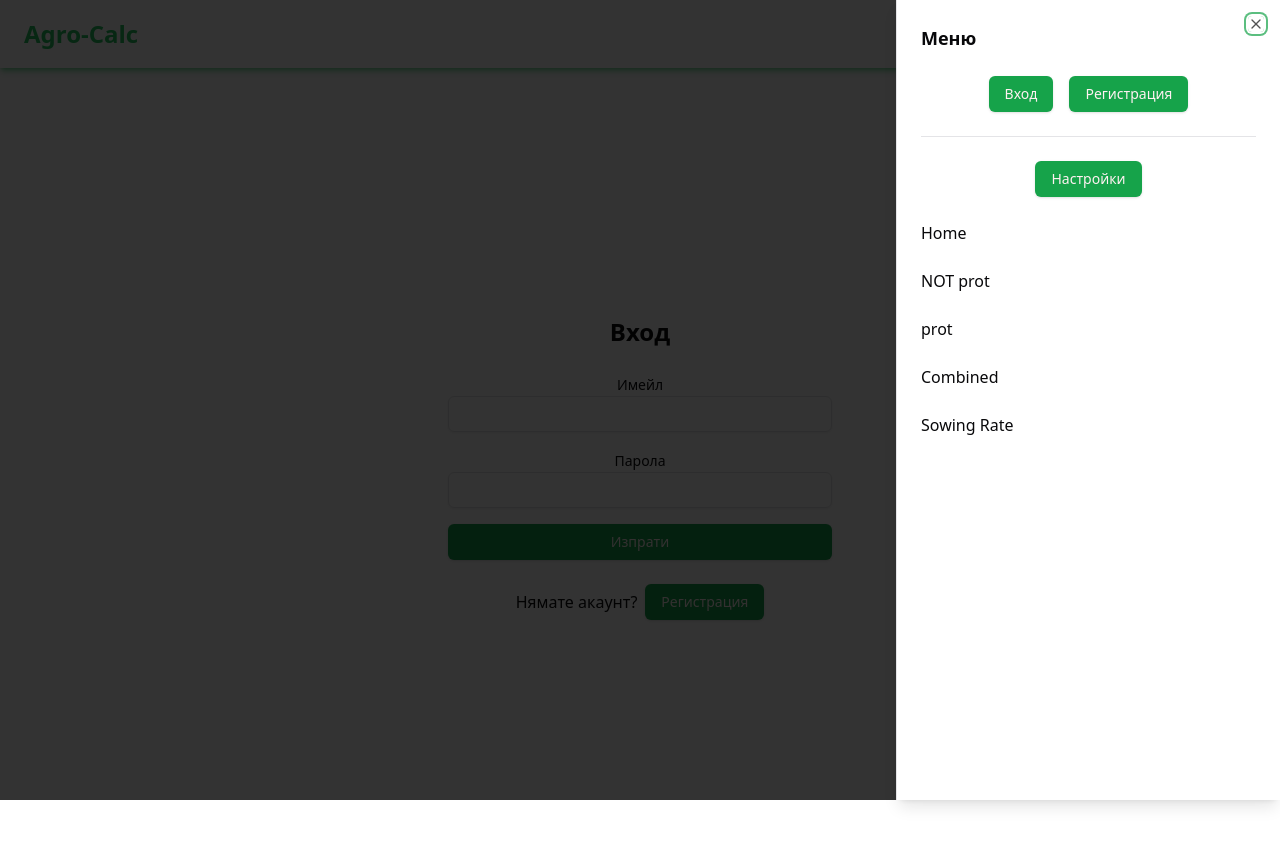
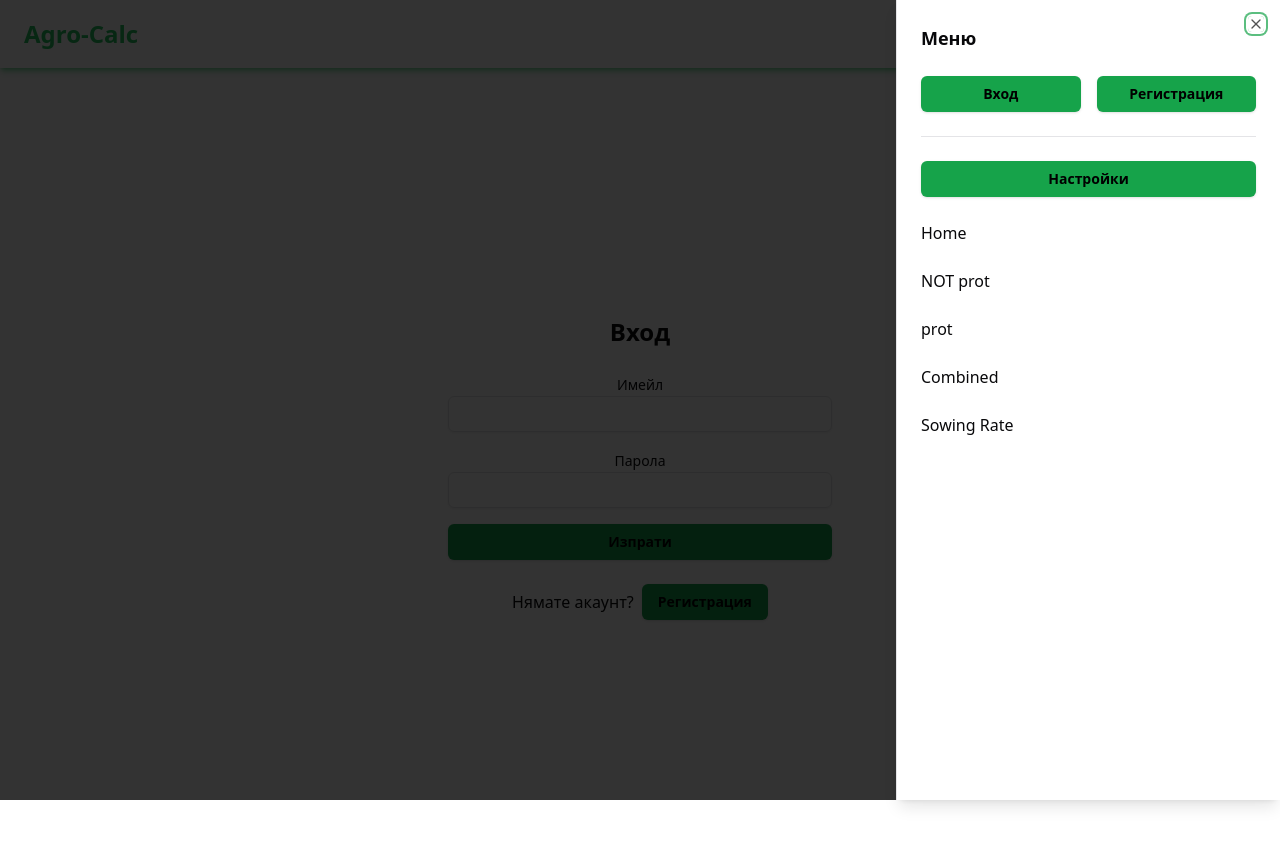
Before and after one commit to Bozhidar-A/agro_calc, a Next.js app: page /auth/login in a window 1280 px wide. Both pictures are taken after a click on the button "Menu Icon". Shown: the top 846 px of the page. Built offline with nearby package versions, Linux system fonts and the light colour scheme.

Commit message:
fixed buttons ui

```diff
--- a/app/auth/login/page.tsx
+++ b/app/auth/login/page.tsx
@@ -89,14 +89,14 @@ export default function Login() {
             )}
           </div>
 
-          <Button type="submit" className="w-full">
+          <Button type="submit" className="w-full text-black dark:text-white font-bold">
             {translator(SELECTABLE_STRINGS.SUBMIT)}
           </Button>
         </form>
 
         <div className="flex items-center justify-center space-x-2">
           <h2>{translator(SELECTABLE_STRINGS.NO_ACC_Q)}</h2>
-          <Button asChild>
+          <Button asChild className="text-black dark:text-white font-bold">
             <Link href="/auth/register" className="hover:underline">
               {translator(SELECTABLE_STRINGS.REGISTER)}
             </Link>
--- a/app/auth/register/page.tsx
+++ b/app/auth/register/page.tsx
@@ -88,7 +88,7 @@ export default function Register() {
             )}
           </div>
 
-          <Button type="submit" className="w-full">
+          <Button type="submit" className="w-full text-black dark:text-white font-bold">
             {translator(SELECTABLE_STRINGS.SUBMIT)}
           </Button>
 
@@ -96,7 +96,7 @@ export default function Register() {
 
           <div className="flex items-center justify-center space-x-2">
             <h2>{translator(SELECTABLE_STRINGS.NO_ACC_Q)}</h2>
-            <Button asChild>
+            <Button asChild className="text-black dark:text-white font-bold">
               <Link href="/auth/login" className="hover:underline">
                 {translator(SELECTABLE_STRINGS.LOGIN)}
               </Link>
--- a/components/Header/Header.tsx
+++ b/components/Header/Header.tsx
@@ -71,6 +71,7 @@ export default function Header() {
               <div className="flex flex-col space-y-6 mt-6">
                 {authObj.isAuthenticated ? (
                   <Button
+                    className="w-full text-black dark:text-white font-bold"
                     onClick={() => {
                       HandleLogout();
                       setOpen(false);
@@ -79,8 +80,8 @@ export default function Header() {
                     {translator(SELECTABLE_STRINGS.LOGOUT)}
                   </Button>
                 ) : (
-                  <div className="flex flex-row justify-center space-x-4">
-                    <Button asChild>
+                  <div className="flex flex-row justify-center space-x-4 w-full">
+                    <Button asChild className="w-1/2 text-black dark:text-white font-bold">
                       <Link
                         href="/auth/login"
                         className="hover:underline"
@@ -89,7 +90,7 @@ export default function Header() {
                         {translator(SELECTABLE_STRINGS.LOGIN)}
                       </Link>
                     </Button>
-                    <Button asChild>
+                    <Button asChild className="w-1/2 text-black dark:text-white font-bold">
                       <Link
                         href="/auth/register"
                         className="hover:underline"
@@ -101,10 +102,10 @@ export default function Header() {
                   </div>
                 )}
                 <hr />
-                <div className="flex flex-row justify-center">
+                <div className="flex flex-row justify-center w-full">
                   <Dialog>
                     <DialogTrigger asChild>
-                      <Button>{translator(SELECTABLE_STRINGS.SETTINGS)}</Button>
+                      <Button className="w-full text-black dark:text-white font-bold">{translator(SELECTABLE_STRINGS.SETTINGS)}</Button>
                     </DialogTrigger>
                     <DialogContent className="sm:max-w-[600px]"> {/* Increased width */}
                       <DialogHeader>
```
